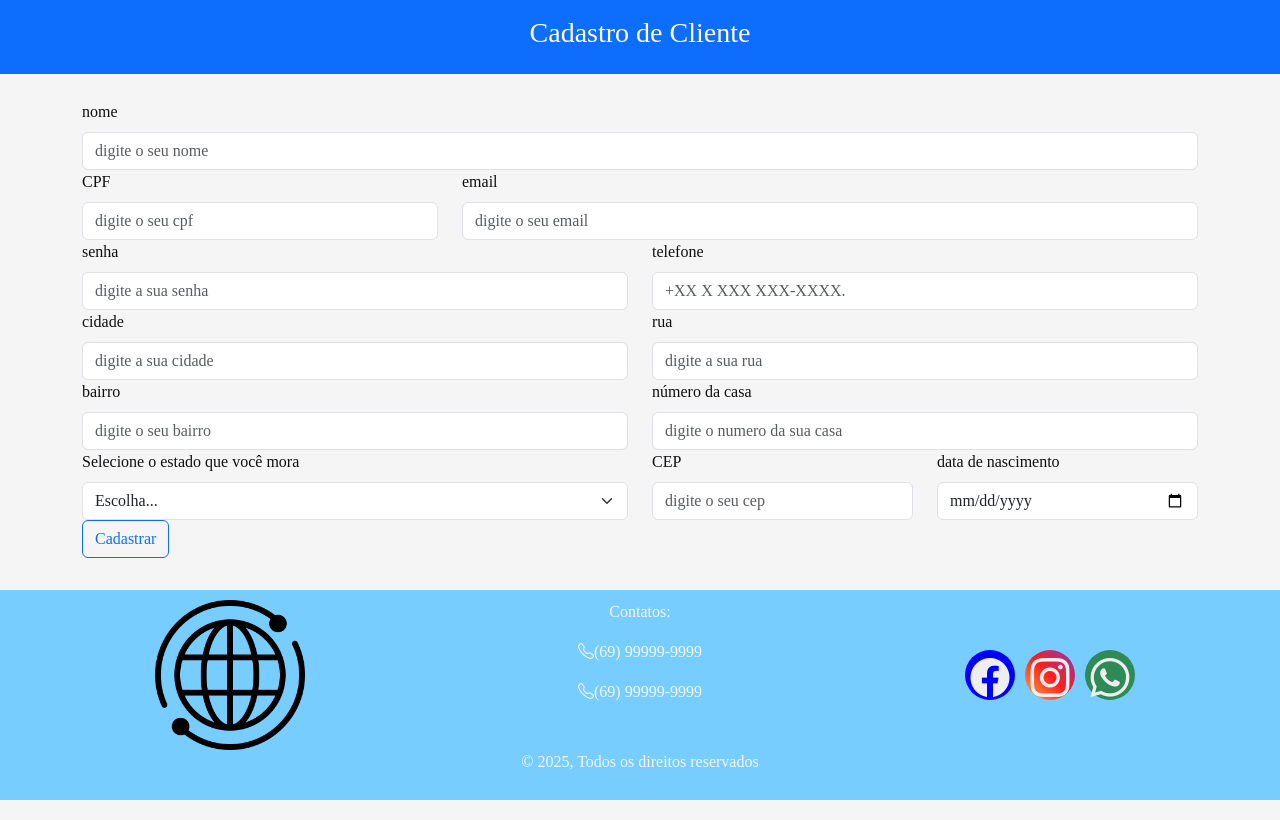
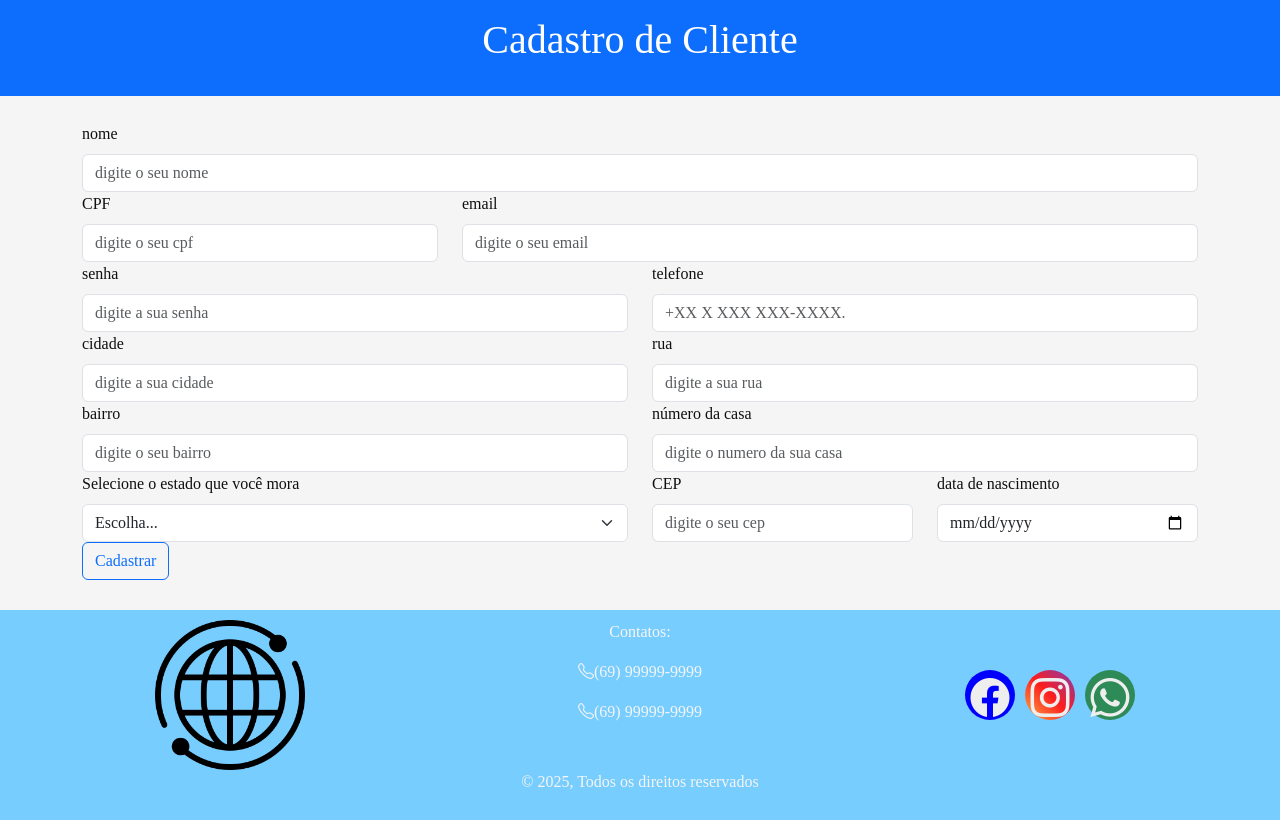
Before and after one commit to IsabelaGattass/cerisabela, a PHP site: page /CadastroClientes.php in a window 1280 px wide. Run offline with PHP 8.4, Linux system fonts and the light colour scheme; some libraries are stand-ins or nearby versions; some web fonts are replaced.

```diff
--- a/CadastroClientes.php
+++ b/CadastroClientes.php
@@ -3,19 +3,31 @@
 <head>
     <meta charset="UTF-8">
     <meta name="viewport" content="width=device-width, initial-scale=1.0">
-    <link href="https://cdn.jsdelivr.net/npm/bootstrap@5.3.5/dist/css/bootstrap.min.css" rel="stylesheet">
+    <link href="https://cdn.jsdelivr.net/npm/bootstrap@5.3.6/dist/css/bootstrap.min.css" rel="stylesheet">
     <link rel="stylesheet" href="CSS/baseAdmin.css">
-    <title>Cadastro Cliente</title>
+
+    <title>Cadastro Clientes</title>
 </head>
-
-<body class = "bg-ligth">
-<header class="bg-primary text-white py-3 mb -4">
-  <div class="container text-center">
-    <h1 class="h3">Cadastro de Cliente</h1>
-  </div>
-</header>
-
-
+ <?php
+        spl_autoload_register(function ($class) {
+            require_once "classes/{$class}.class.php";
+        });
+        if (filter_has_var(INPUT_POST, "id")) {
+            $edtcliente = new cliente();
+            $id_cliente = intval(filter_input(INPUT_POST, "id"));
+            $cliente = $edtcliente->search("id", $id);
+        }
+        ?>
+<body class="bg-blue">
+    <header class="bg-primary text-white py-3 mb -4">
+        <div class="container text-center">
+ <figure class="text-center">
+  <blockquote class="display-6">
+    <p>Cadastro de Cliente</p>
+  </blockquote>
+</figure>
+        </div>
+    </header>
     <main class = "container">
     <form action="dbCliente.php" method="post" class="row g3 mt-3">
 
--- a/config.ini
+++ b/config.ini
@@ -3,12 +3,6 @@
 driver   = "mysql"
 host = "127.0.0.1"
 port     = 3306
-<<<<<<< HEAD
-dbname   = cerisabela
-username = root
-password = "root"
-=======
 dbname   = "cerisabela"
 username = "root"
 password = "root"
->>>>>>> 02458a7fedd20557049defe93e857dd98ed74e1b
```
